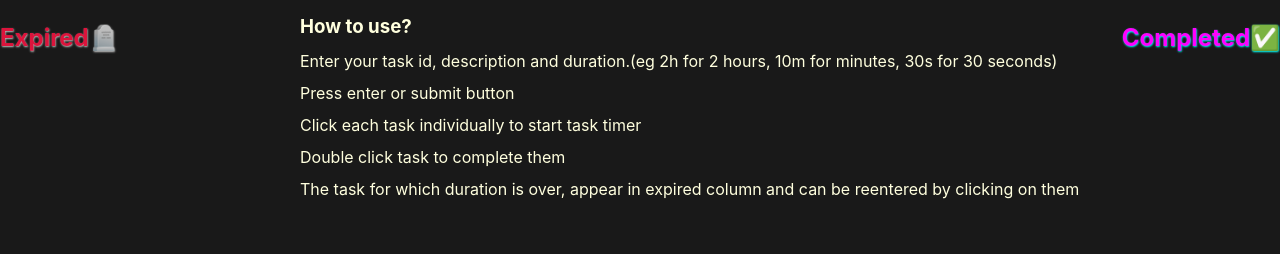
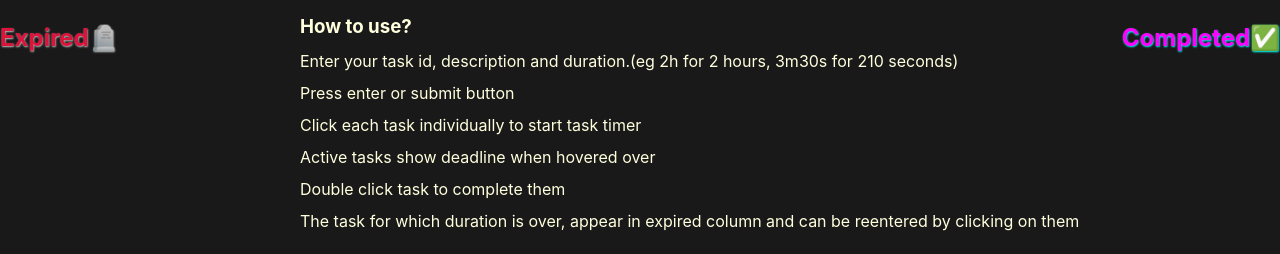
Before and after one commit to AmitT98/task-hell, a website built with Vite: page index.html in a window 1280 px wide. Shown: the top 254 px of the page. Built offline with nearby package versions, Linux system fonts and the light colour scheme.

Commit message:
updated how to use, shortened expiry time for active tasks

```diff
--- a/index.html
+++ b/index.html
@@ -7,9 +7,10 @@
     <title>task-ledger</title>
     <div id="how2use" class="top">
       <h3> How to use? </h3>
-      <p> Enter your task id, description and duration.(eg 2h for 2 hours, 10m for minutes, 30s for 30 seconds) </p>
+      <p> Enter your task id, description and duration.(eg 2h for 2 hours, 3m30s for 210 seconds) </p>
       <p> Press enter or submit button </p>
       <p> Click each task individually to start task timer </p>
+      <p> Active tasks show deadline when hovered over </p>
       <p> Double click task to complete them </p>
       <p> The task for which duration is over, appear in expired column and can be reentered by clicking on them</p>
     </div>
--- a/loadTask.js
+++ b/loadTask.js
@@ -38,6 +38,9 @@ export function loadTask() {
         //ptag.setAttribute("title",hoverDeadline)
         ptag.setAttribute("data-duration",duration)
         ptag.setAttribute("data-startTime",startTime)
+        if(startTime!=0){
+            ptag.setAttribute("title", new Date((startTime+duration)*1000).toString().slice(4,24))
+        }
         document.getElementById("tasks").appendChild(ptag)
         }
     }
```
